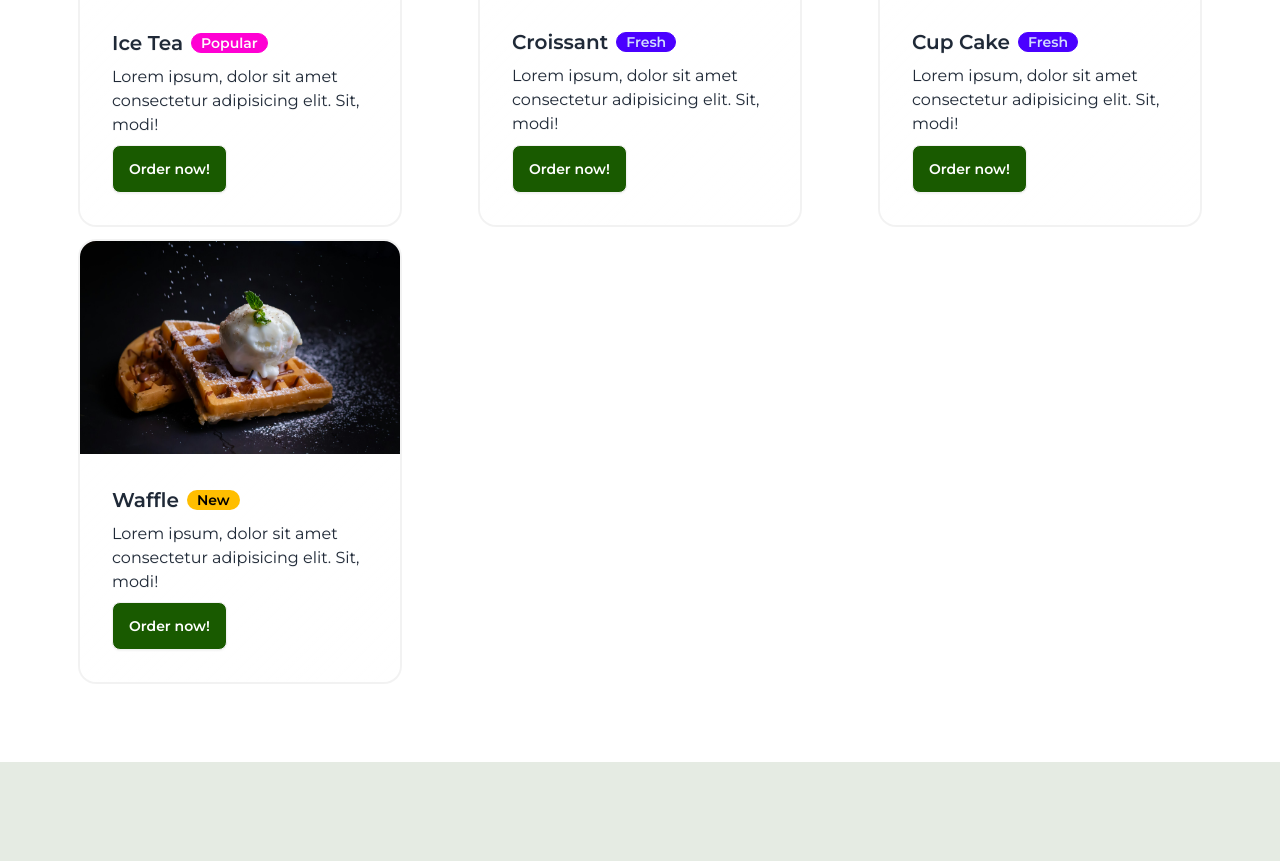
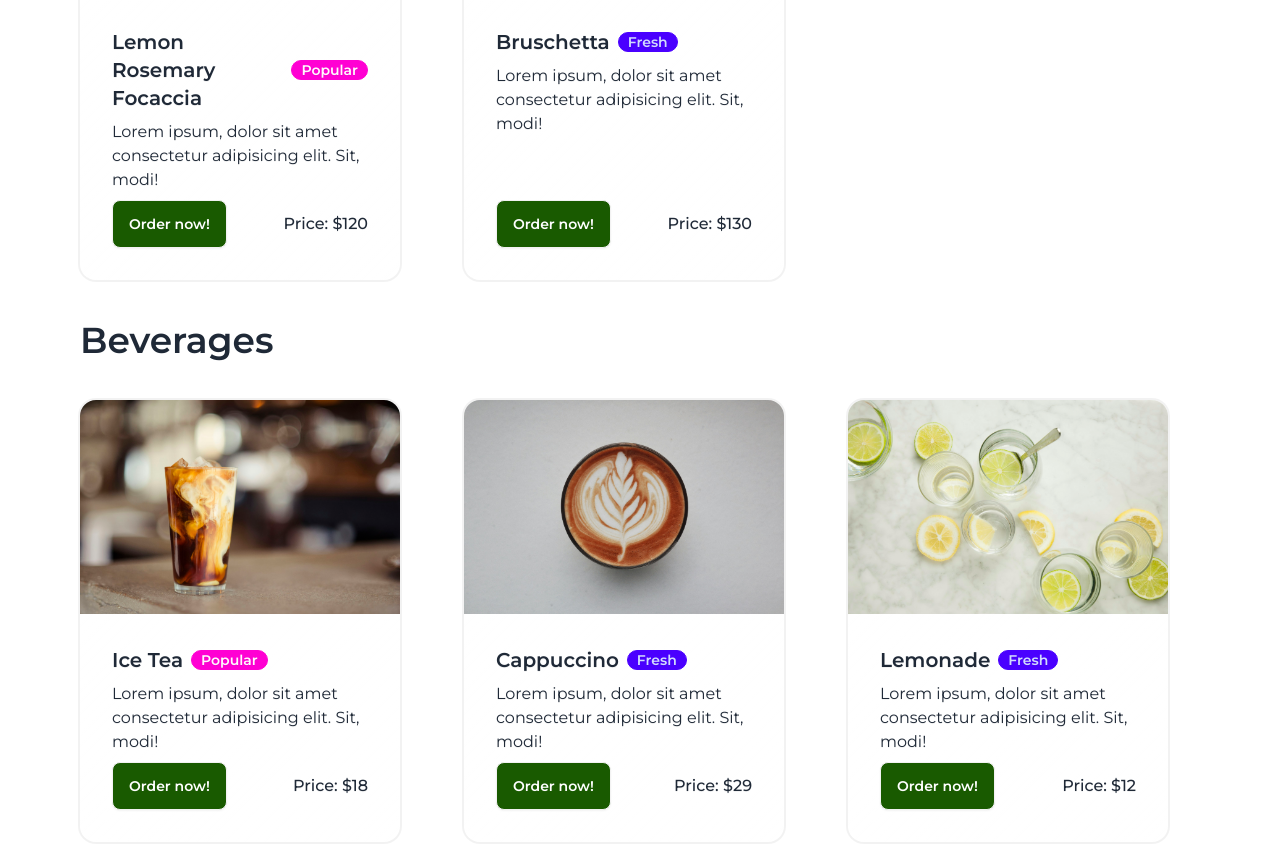
Before and after one commit to imsay3m/food-tuck, a website: page public/menu.html in a window 1280 px wide. Shown: the part 465-1326 px from the top of the page. Drawn offline with Linux system fonts and the light colour scheme.

Commit message:
sixth commit

```diff
--- a/public/menu.html
+++ b/public/menu.html
@@ -42,8 +42,45 @@
     <!-- header section end -->
     <!-- menu start  -->
     <main class="w-80 lg:w-280 my-10 md:my-20 mx-auto">
-        <h3 class="text-center text-4xl my-10 font-semibold">All Menu</h3>
-        <div class="flex gap-4 flex-wrap justify-between">
+        <h3 class="text-left text-4xl my-10 font-semibold">Appetizers</h3>
+        <div class="mb-4 flex gap-16 flex-wrap mx-auto">
+            <div class="card w-80 glass">
+                <figure><img src="assets/images/menu/lemon-rosemary-focaccia.jpeg" alt="Ice-Tea" />
+                </figure>
+                <div class="card-body">
+                    <h2 class="card-title">
+                        Lemon Rosemary Focaccia
+                        <div class="badge badge-secondary">Popular</div>
+                    </h2>
+                    <p>Lorem ipsum, dolor sit amet consectetur adipisicing elit. Sit, modi!</p>
+                    <div class="card-actions flex items-center">
+                        <button
+                            class="btn bg-primary text-white  hover:bg-white hover:text-primary hover:outline hover:outline-primary">Order
+                            now!</button>
+                        <p class="text-right font-medium">Price: $120</p>
+                    </div>
+                </div>
+            </div>
+            <div class="card w-80 glass">
+                <figure><img src="assets/images/menu/bruschetta.jpeg" alt="croissant" />
+                </figure>
+                <div class="card-body">
+                    <h2 class="card-title">
+                        Bruschetta
+                        <div class="badge badge-primary">Fresh</div>
+                    </h2>
+                    <p>Lorem ipsum, dolor sit amet consectetur adipisicing elit. Sit, modi!</p>
+                    <div class="card-actions flex items-center">
+                        <button
+                            class="btn bg-primary text-white  hover:bg-white hover:text-primary hover:outline hover:outline-primary">Order
+                            now!</button>
+                        <p class="text-right font-medium">Price: $130</p>
+                    </div>
+                </div>
+            </div>
+        </div>
+        <h3 class="text-left text-4xl my-10 font-semibold">Beverages</h3>
+        <div class="flex gap-16 flex-wrap mx-auto">
             <div class="card w-80 glass">
                 <figure><img src="assets/images/menu/ice-tea.jpeg" alt="Ice-Tea" />
                 </figure>
@@ -53,29 +90,68 @@
                         <div class="badge badge-secondary">Popular</div>
                     </h2>
                     <p>Lorem ipsum, dolor sit amet consectetur adipisicing elit. Sit, modi!</p>
-                    <div class="card-actions">
+                    <div class="card-actions flex items-center">
                         <button
                             class="btn bg-primary text-white  hover:bg-white hover:text-primary hover:outline hover:outline-primary">Order
                             now!</button>
+                        <p class="text-right font-medium">Price: $18</p>
                     </div>
                 </div>
             </div>
             <div class="card w-80 glass">
-                <figure><img src="assets/images/menu/croissant.jpeg" alt="croissant" />
+                <figure><img src="assets/images/menu/cappuccino.jpeg" alt="croissant" />
                 </figure>
                 <div class="card-body">
                     <h2 class="card-title">
-                        Croissant
+                        Cappuccino
                         <div class="badge badge-primary">Fresh</div>
                     </h2>
                     <p>Lorem ipsum, dolor sit amet consectetur adipisicing elit. Sit, modi!</p>
-                    <div class="card-actions">
+                    <div class="card-actions flex items-center">
                         <button
                             class="btn bg-primary text-white  hover:bg-white hover:text-primary hover:outline hover:outline-primary">Order
                             now!</button>
+                        <p class="text-right font-medium">Price: $29</p>
                     </div>
                 </div>
             </div>
+            <div class="card w-80 glass">
+                <figure><img src="assets/images/menu/lemonade.jpeg" alt="Ice-Tea" />
+                </figure>
+                <div class="card-body">
+                    <h2 class="card-title">
+                        Lemonade
+                        <div class="badge badge-primary">Fresh</div>
+                    </h2>
+                    <p>Lorem ipsum, dolor sit amet consectetur adipisicing elit. Sit, modi!</p>
+                    <div class="card-actions flex items-center">
+                        <button
+                            class="btn bg-primary text-white  hover:bg-white hover:text-primary hover:outline hover:outline-primary">Order
+                            now!</button>
+                        <p class="text-right font-medium">Price: $12</p>
+                    </div>
+                </div>
+            </div>
+            <div class="card w-80 glass">
+                <figure><img src="assets/images/menu/orange.jpeg" alt="Ice-Tea" />
+                </figure>
+                <div class="card-body">
+                    <h2 class="card-title">
+                        Orange
+                        <div class="badge badge-warning">New</div>
+                    </h2>
+                    <p>Lorem ipsum, dolor sit amet consectetur adipisicing elit. Sit, modi!</p>
+                    <div class="card-actions flex items-center">
+                        <button
+                            class="btn bg-primary text-white  hover:bg-white hover:text-primary hover:outline hover:outline-primary">Order
+                            now!</button>
+                        <p class="text-right font-medium">Price: $15</p>
+                    </div>
+                </div>
+            </div>
+        </div>
+        <h3 class="text-left text-4xl my-10 font-semibold">Beverages</h3>
+        <div class="flex gap-16 flex-wrap mx-auto">
             <div class="card w-80 glass">
                 <figure><img src="assets/images/menu/cup-cake.jpeg" alt="Ice-Tea" />
                 </figure>
@@ -85,10 +161,11 @@
                         <div class="badge badge-primary">Fresh</div>
                     </h2>
                     <p>Lorem ipsum, dolor sit amet consectetur adipisicing elit. Sit, modi!</p>
-                    <div class="card-actions">
+                    <div class="card-actions flex items-center">
                         <button
                             class="btn bg-primary text-white  hover:bg-white hover:text-primary hover:outline hover:outline-primary">Order
                             now!</button>
+                        <p class="text-right font-medium">Price: $3</p>
                     </div>
                 </div>
             </div>
@@ -101,10 +178,11 @@
                         <div class="badge badge-warning">New</div>
                     </h2>
                     <p>Lorem ipsum, dolor sit amet consectetur adipisicing elit. Sit, modi!</p>
-                    <div class="card-actions">
+                    <div class="card-actions flex items-center">
                         <button
                             class="btn bg-primary text-white  hover:bg-white hover:text-primary hover:outline hover:outline-primary">Order
                             now!</button>
+                        <p class="text-right font-medium">Price: $5</p>
                     </div>
                 </div>
             </div>
```
Also changed, not shown: public/assets/images/menu/bruschetta.jpeg (added), public/assets/images/menu/cappuccino.jpeg (added), public/assets/images/menu/lemon-rosemary-focaccia.jpeg (added), public/assets/images/menu/lemonade.jpeg (added), public/assets/images/menu/orange.jpeg (added), public/style.css.
